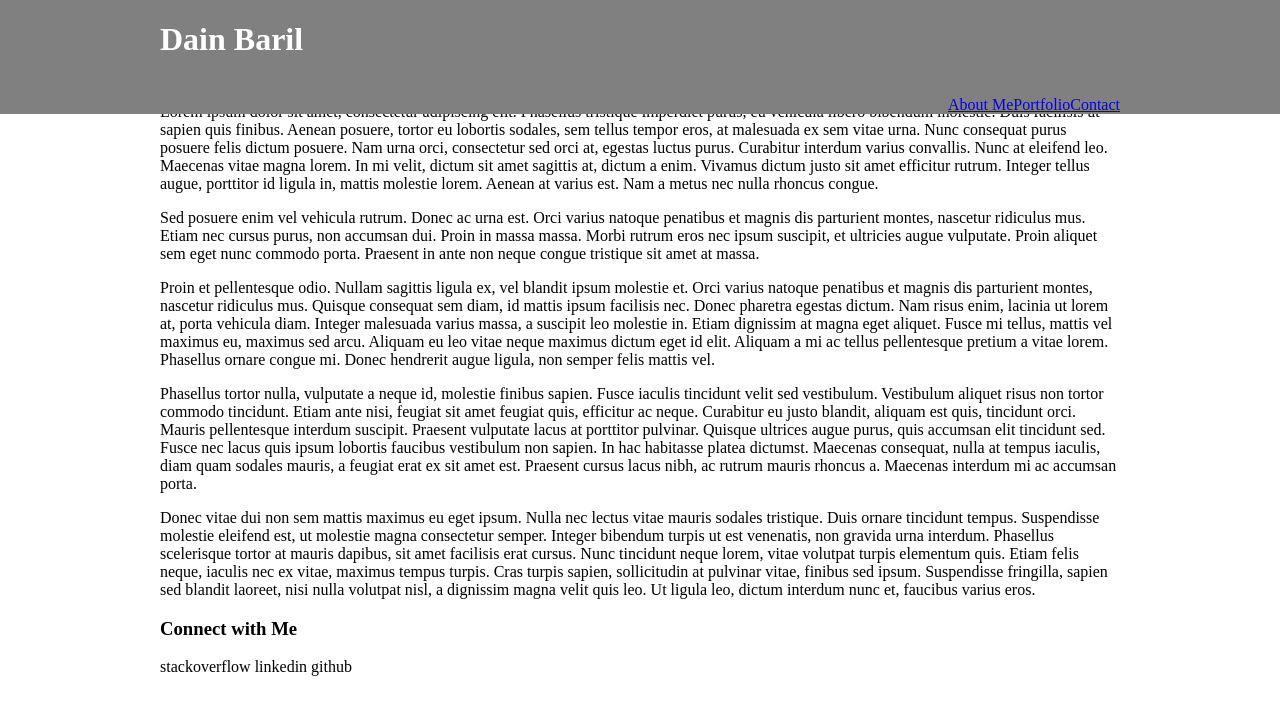
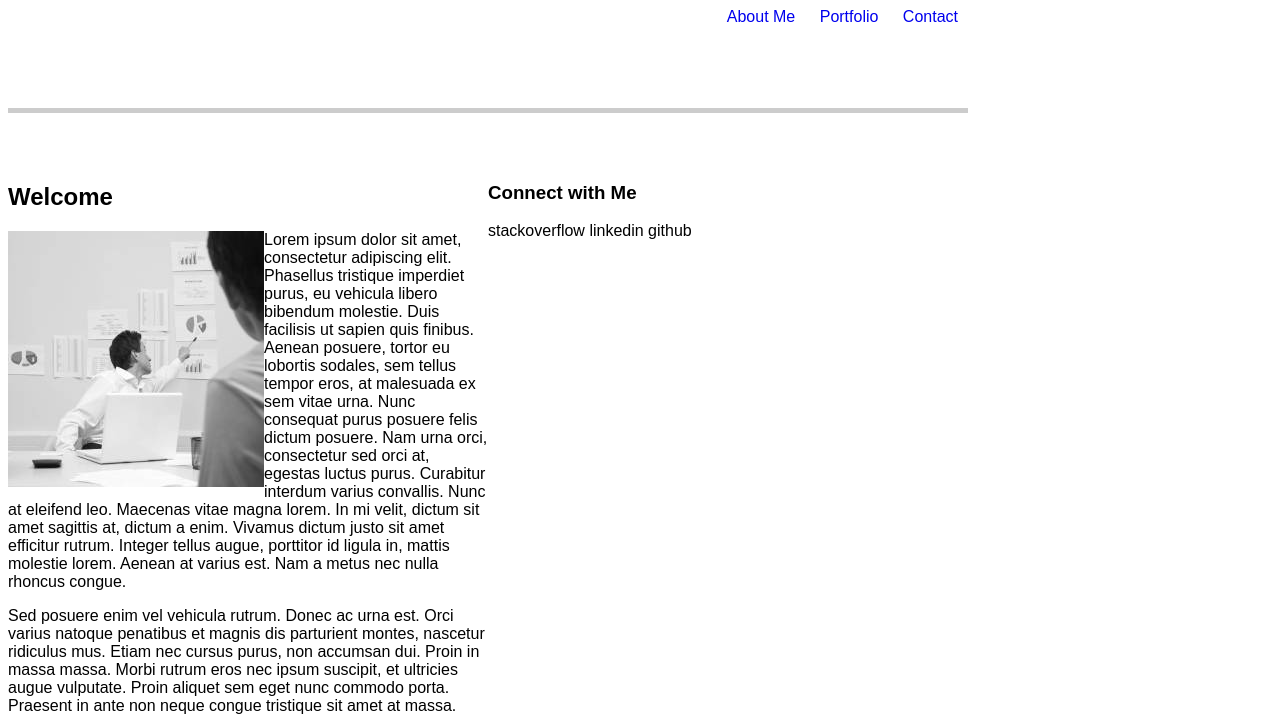
Before and after one commit to dfbaril/Basic-Portfolio, a plain HTML site: page index.html in a window 1280 px wide. Shown: the top 728 px of the page. Drawn offline with Linux system fonts and the light colour scheme; a script that the page names is missing.

Commit message:
Made some changes to layout vis-a-vis block-level markup and positioning CSS elements

```diff
--- a/assets/css/style.css
+++ b/assets/css/style.css
@@ -1,34 +1,76 @@
 body {
-    width: 100%;
-    margin: auto;
+    font-family:'Arial','Helvetica Neue', Helvetica, sans-serif;
+    text-decoration-color: #777777;
+
 }
 
-.container {
-    width: 960px;
-    margin: 0 auto;
+header {
+    background-color:#ffffff;
+    border-color:#cccccc;
+    width:960px;
+    height:100px;
+    border-bottom-width:5px;
+    border-bottom-style: solid;
 }
 
-.header {
-    background:grey;
-    width: 100%;
-    top: 0px;
-    position: fixed;
+nav {
+    float:right;
+    height: 100px;
 }
 
-.logo {
-    float: left;
-    background-color:#4aaaa5
+ul {
+    list-style-type: none;
+    margin:0px;
+    padding:0px;
 }
 
-li{
-    list-style: none;
-    float: left;
+ul a {
+    text-decoration: none;
+}
+ul li {
+    display:inline;
+    margin:10px;
 }
 
-.nav {
-    float: right;
+
+section {
+    position:relative;
+    margin-top:50px;
+    width:960px;
 }
 
-h1 {
-    color:white
+.content {
+    width:50%;
+    float:left;
 }
+
+#logo {
+    background-color:#4aaaa5;
+    float: left;
+    height:100px;
+}
+
+#filler {
+    width:100px;
+    height:100px;
+    background-color:#ffffff;
+    float:left
+}
+
+#connect {
+   width:50%;
+   float:left;
+
+}
+.group:before,
+.group:after {
+  content: "";
+  display: table;
+}
+.group:after {
+  clear: both;
+}
+.group {
+  clear: both;
+  *zoom: 1;
+}
--- a/index.html
+++ b/index.html
@@ -7,31 +7,37 @@
     </head>
 
     <body>
-        <div class="header">
-            <!--Sticky header, logo left and nav right-->
-            <div class="container">
-            <!--left side, my name or logo -->
+        <header>
+            <!--No need for this filler
+                <div id="filler">
+
+                </div>
+            -->
+
+            <!--I'm commenting this div out as well because I'm going to try to create
+                the nav bar using only one block (nav tag).
+                left side, my name or logo
                 <div id="logo">
                     <h1>Dain Baril</h1>
                 </div>
+            -->
 
             <!--Right side, 3 pages linked -->
-                <div class="nav">
+                <nav>
                     <ul>
                         <li><a href="index.html">About Me</a></li>
                         <li><a href="porfolio.html">Portfolio</a></li>
                         <li><a href="contact.html">Contact</a></li>
                     </ul>
 
-                </div>
-            </div>
-        </div>
+                </nav>
+        </header>
 
         <!--Needs a container so I can have content on the left and keep my contact info on the right-->
-        <div class="container">
+        <section class="group">
             <div class="content">
                 <h2>Welcome</h2>
-                <img src="assets/images/portfolioabout">
+                <img src="./assets/images/HaBusiness.jpg" style="float:left">
                 <p>Lorem ipsum dolor sit amet, consectetur adipiscing elit. Phasellus tristique imperdiet purus, eu vehicula libero bibendum molestie. Duis facilisis ut sapien quis finibus. Aenean posuere, tortor eu lobortis sodales, sem tellus tempor eros, at malesuada ex sem vitae urna. Nunc consequat purus posuere felis dictum posuere. Nam urna orci, consectetur sed orci at, egestas luctus purus. Curabitur interdum varius convallis. Nunc at eleifend leo. Maecenas vitae magna lorem. In mi velit, dictum sit amet sagittis at, dictum a enim. Vivamus dictum justo sit amet efficitur rutrum. Integer tellus augue, porttitor id ligula in, mattis molestie lorem. Aenean at varius est. Nam a metus nec nulla rhoncus congue.</p>
 
                 <p>Sed posuere enim vel vehicula rutrum. Donec ac urna est. Orci varius natoque penatibus et magnis dis parturient montes, nascetur ridiculus mus. Etiam nec cursus purus, non accumsan dui. Proin in massa massa. Morbi rutrum eros nec ipsum suscipit, et ultricies augue vulputate. Proin aliquet sem eget nunc commodo porta. Praesent in ante non neque congue tristique sit amet at massa.</p>
@@ -42,7 +48,6 @@
 
                 <p>Donec vitae dui non sem mattis maximus eu eget ipsum. Nulla nec lectus vitae mauris sodales tristique. Duis ornare tincidunt tempus. Suspendisse molestie eleifend est, ut molestie magna consectetur semper. Integer bibendum turpis ut est venenatis, non gravida urna interdum. Phasellus scelerisque tortor at mauris dapibus, sit amet facilisis erat cursus. Nunc tincidunt neque lorem, vitae volutpat turpis elementum quis. Etiam felis neque, iaculis nec ex vitae, maximus tempus turpis. Cras turpis sapien, sollicitudin at pulvinar vitae, finibus sed ipsum. Suspendisse fringilla, sapien sed blandit laoreet, nisi nulla volutpat nisl, a dignissim magna velit quis leo. Ut ligula leo, dictum interdum nunc et, faucibus varius eros.</p>
             </div>
-
             <div id="connect">
                     <h3>Connect with Me</h3>
 
@@ -53,7 +58,10 @@
             <!-- IMG link to github and icon -->
                     <a>github</a>
                 </div>
-        </div>
+
+
+
+        </section>
 
         <!--this is the footer-->
         <div>
```
Lines whose indentation alone changed are shown as unchanged.
